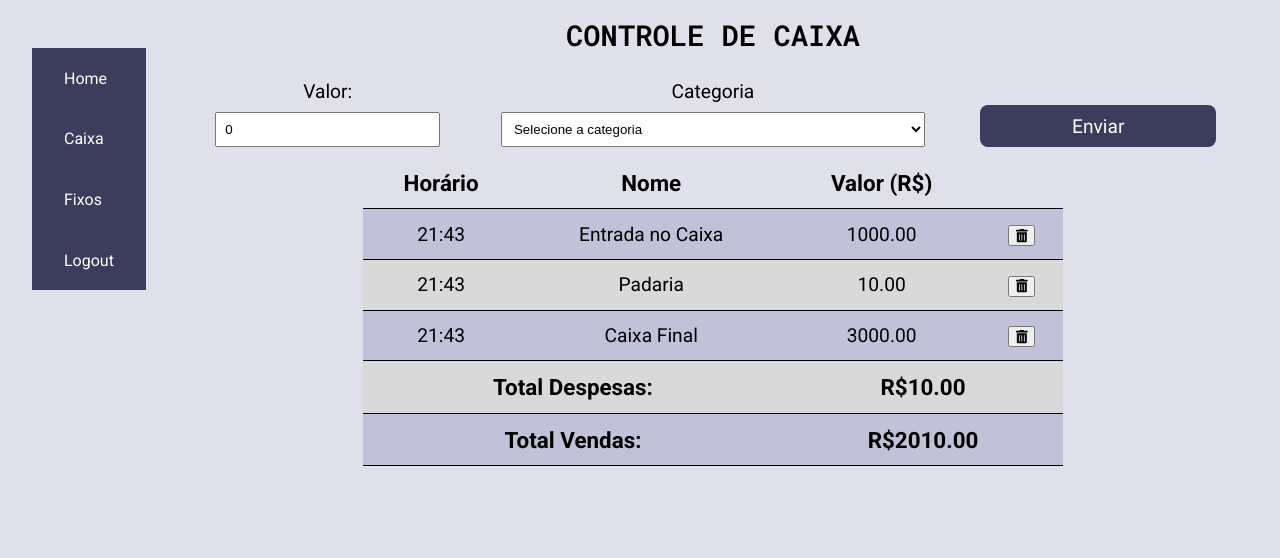
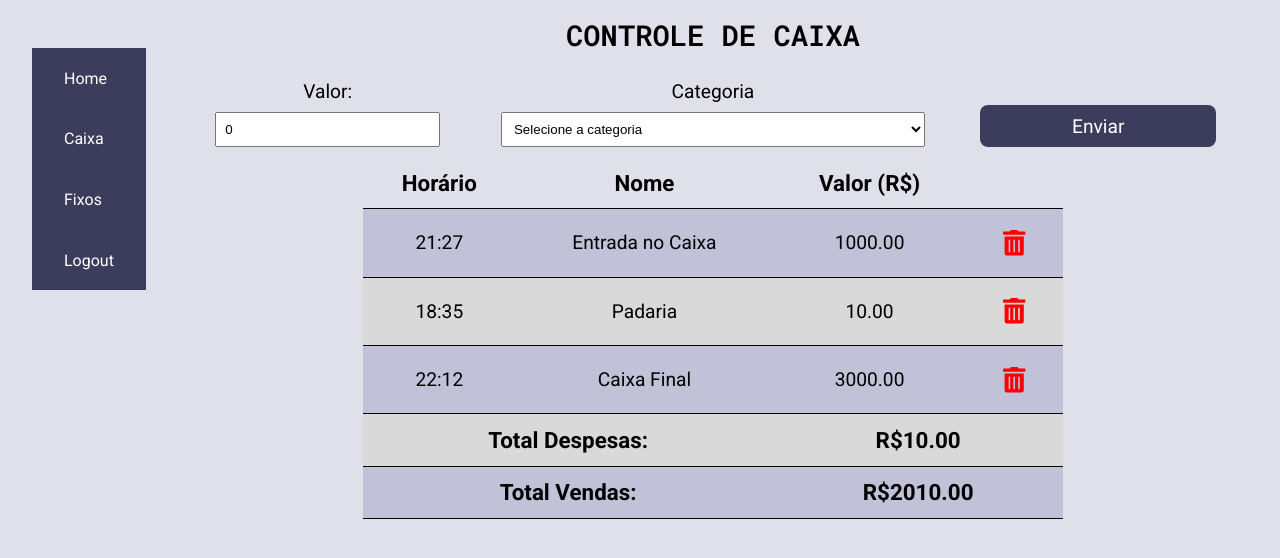
Before and after one commit to GSSiqueira/idl-web, a React (Create React App) app: page /caixa in a window 1280 px wide. Shown: the top 558 px of the page. Built offline with nearby package versions, Linux system fonts and the light colour scheme.

Commit message:
Delete entry implementation and small refactorings

```diff
--- a/src/api/DailyFlux/DailyFluxController.ts
+++ b/src/api/DailyFlux/DailyFluxController.ts
@@ -14,7 +14,7 @@ class DailyFluxController {
     this.entries = [
       {
         id: 1,
-        time: new Date(),
+        time: new Date(1598131624143),
         value: 1000.0,
         category: {
           id: 1,
@@ -24,7 +24,7 @@ class DailyFluxController {
       },
       {
         id: 2,
-        time: new Date(),
+        time: new Date(1598121324149),
         value: 10.0,
         category: {
           id: 4,
@@ -34,7 +34,7 @@ class DailyFluxController {
       },
       {
         id: 3,
-        time: new Date(),
+        time: new Date(1598134324443),
         value: 3000.0,
         category: {
           id: 2,
--- a/src/pages/Flux/EntriesTable/index.tsx
+++ b/src/pages/Flux/EntriesTable/index.tsx
@@ -10,9 +10,13 @@ import { getTimeFormated } from '../../../services/DateServices';
 
 interface EntriesTableProps {
   entries: Array<Entry>;
+  handleDeleteEntry: (time: number) => void;
 }
 
-const EntriesTable: React.FC<EntriesTableProps> = ({ entries }) => {
+const EntriesTable: React.FC<EntriesTableProps> = ({
+  entries,
+  handleDeleteEntry,
+}) => {
   const dailyTotal = Math.abs(
     entries.reduce((total, entry) => {
       return (
@@ -49,19 +53,27 @@ const EntriesTable: React.FC<EntriesTableProps> = ({ entries }) => {
                   ? 'negative-value'
                   : 'positive-value'
               }
-              key={entry.id}
+              key={entry.time.getTime()}
             >
               <td>{getTimeFormated(entry.time)}</td>
               <td>{entry.category.name}</td>
               <td>{entry.value.toFixed(2)}</td>
               <td>
-                <button
+                <FontAwesomeIcon
+                  className="delete-button"
                   onClick={() => {
-                    console.log('Delete ' + entry.id);
+                    if (
+                      window.confirm(
+                        'Tem certeza que deseja deletar esta entrada?'
+                      )
+                    ) {
+                      handleDeleteEntry(entry.time.getTime());
+                    }
                   }}
-                >
-                  <FontAwesomeIcon icon={faTrashAlt} />
-                </button>
+                  icon={faTrashAlt}
+                  size="lg"
+                  color="red"
+                />
               </td>
             </tr>
           );
--- a/src/pages/Flux/EntriesTable/styles.css
+++ b/src/pages/Flux/EntriesTable/styles.css
@@ -27,8 +27,16 @@
   background-color: #c1c1d7;
 }
 
+.delete-button {
+  padding: 0.5rem;
+}
+
 @media screen and (min-width: 1024px) {
   .entry-table {
     min-width: 700px;
   }
+
+  .delete-button {
+    cursor: pointer;
+  }
 }
--- a/src/pages/Flux/index.tsx
+++ b/src/pages/Flux/index.tsx
@@ -50,6 +50,13 @@ const Flux: React.FC<FluxPageProps> = ({
     setNewCategory('');
   };
 
+  const handleDeleteEntry = (time: number) => {
+    let newEntryList = entryList.filter((entry) => {
+      return entry.time.getTime() !== time;
+    });
+    setEntryList(newEntryList);
+  };
+
   return (
     <>
       <Header />
@@ -78,7 +85,10 @@ const Flux: React.FC<FluxPageProps> = ({
             />
             <BasicButton label="Enviar" name="submit-button" type="submit" />
           </form>
-          <EntriesTable entries={entryList} />
+          <EntriesTable
+            handleDeleteEntry={handleDeleteEntry}
+            entries={entryList}
+          />
         </section>
       </main>
     </>
```
